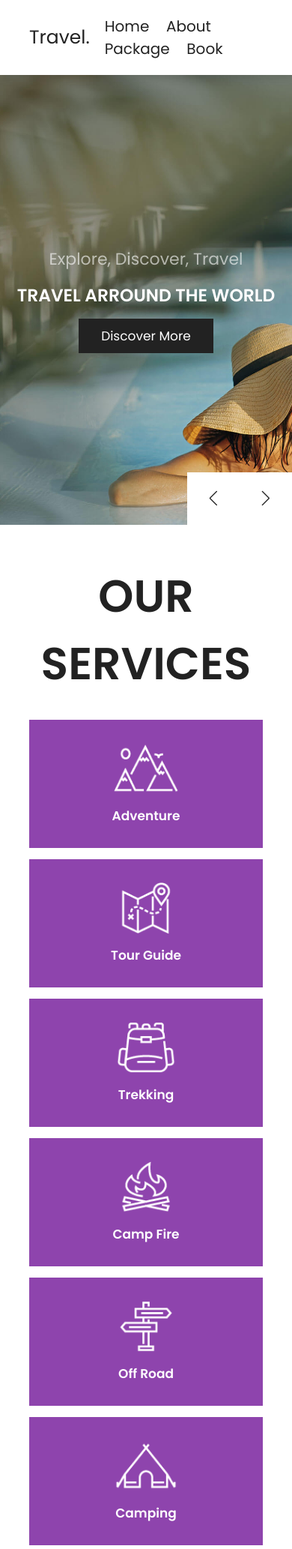
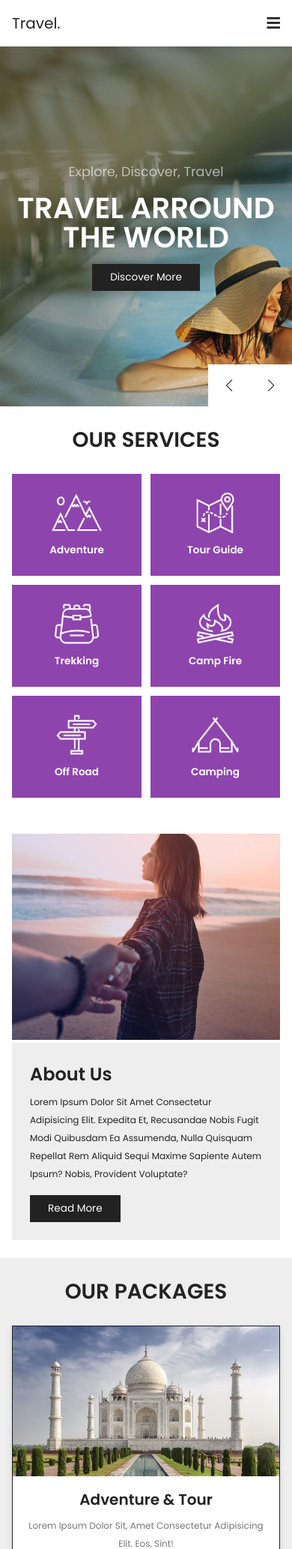
Before and after one commit to MandeepDalavi/WT_Project-Travel, a PHP site: page /home.php in a window 390 px wide. Shown: the top 2066 px of the page at 75% size. Run offline with PHP 8.4, Linux system fonts and the light colour scheme.

Commit message:
responsive

```diff
--- a/css/style.css
+++ b/css/style.css
@@ -572,3 +572,79 @@
 .footer .credit span {
    color:var(--main-color);
 }
+
+
+/* media queries  */
+
+@media (max-width:1200px){
+
+   section{
+      padding:3rem 5%;
+   }
+
+}
+
+@media (max-width:991px){
+
+   html{
+      font-size: 55%;
+   }
+
+   section{
+      padding:3rem 2rem;
+   }
+
+   .home .slide .content h3{
+      font-size: 10vw;
+   }
+
+}
+
+@media (max-width:768px){
+
+   .heading h1{
+      font-size: 4rem;
+   }
+
+   #menu-btn{
+      display: inline-block;
+      transition: .2s linear;
+   }
+
+   #menu-btn.fa-times{
+      transform: rotate(180deg);
+   }
+
+   .header .navbar{
+      position: absolute;
+      top:99%; left:0; right:0;
+      background-color: var(--white);
+      border-top: var(--border);
+      padding:2rem;
+      transition: .2s linear;
+      clip-path: polygon(0 0, 100% 0, 100% 0, 0 0);
+   }
+
+   .header .navbar.active{
+      clip-path: polygon(0 0, 100% 0, 100% 100%, 0 100%);
+   }
+
+   .header .navbar a{
+      display: block;
+      margin:2rem;
+      text-align: center;
+   }
+
+}
+
+@media (max-width:450px){
+
+   html{
+      font-size: 50%;
+   }
+
+   .heading-title{
+      font-size: 3.5rem;
+   }
+
+}
```
Also changed, not shown: config.php (added, +8 -0 lines).
